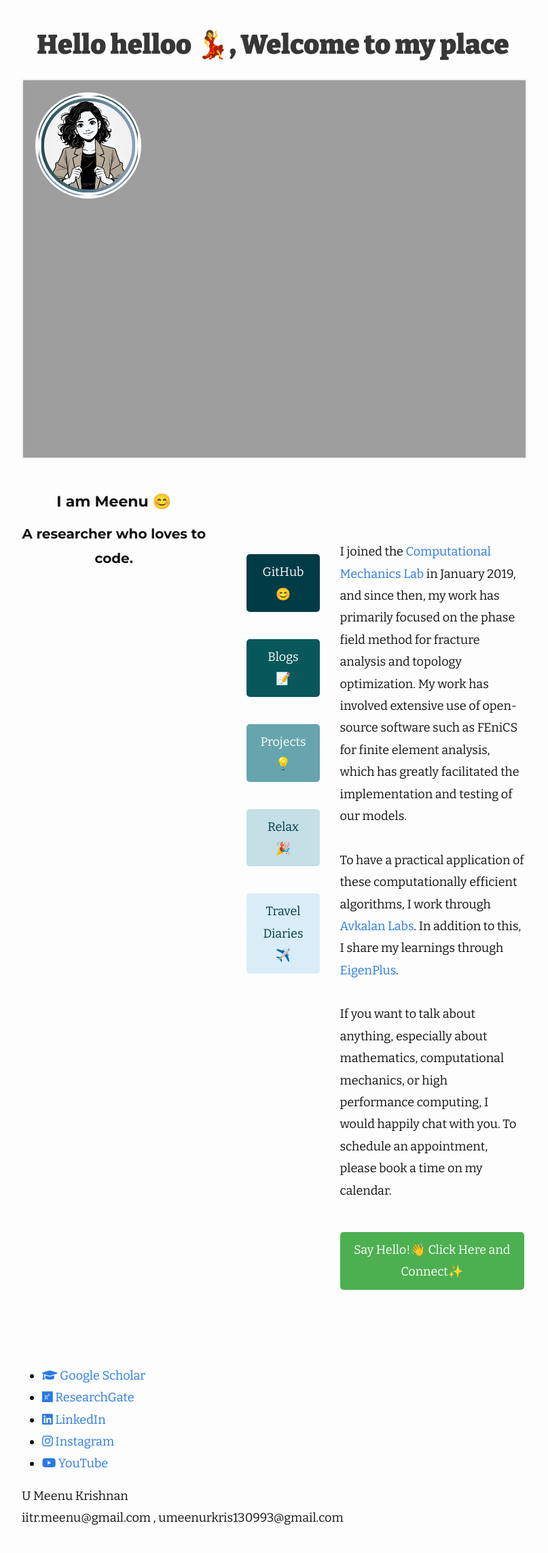
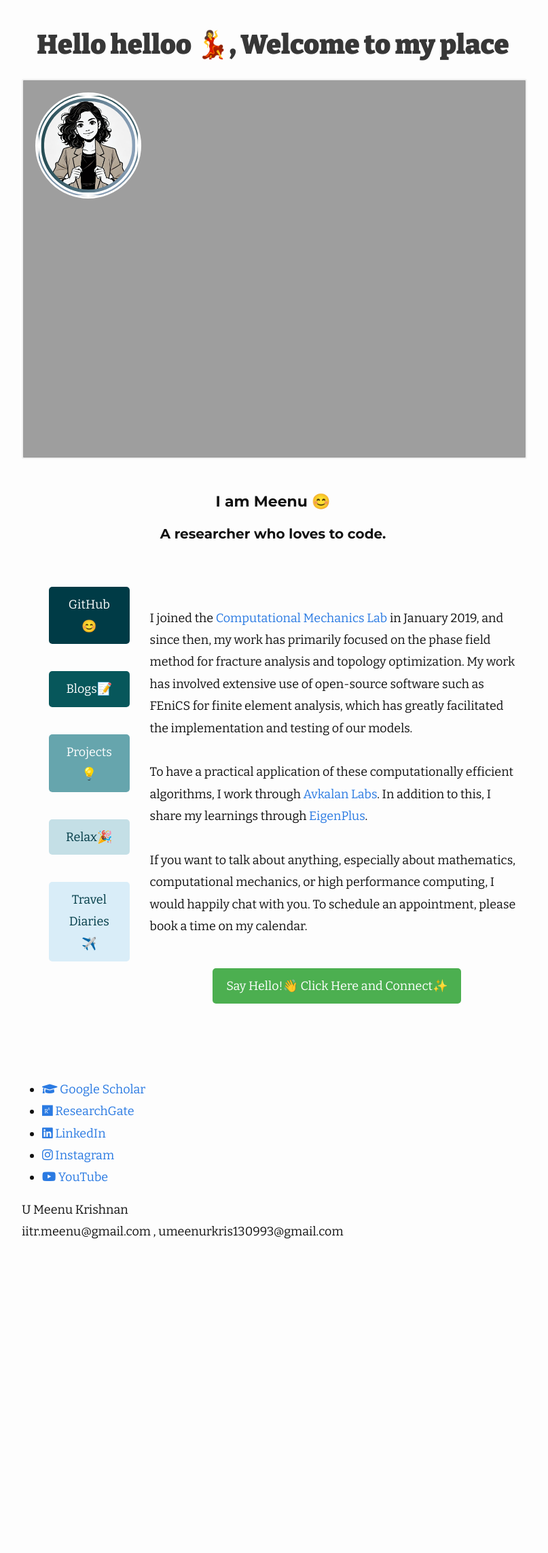
Before and after one commit to umeenukrishnan/umeenukrishnan.github.io, a Jekyll site: the page built from index.markdown, in a window 1280 px wide. Shown: the whole page at 68% size, without its empty margins (238-1045 px from the left). Built offline with Jekyll 4.4.1, drawn with Linux system fonts in a browser that asks for light colours; after the commit the page ends 1863 px from its top, so only the background shows below that.

Commit message:
Update home.html

```diff
--- a/_layouts/home.html
+++ b/_layouts/home.html
@@ -16,13 +16,14 @@ layout: default
       <object class="meenu-icon" data="{{ site.url }}/assets/svg/avtar.svg" width="150" style="pointer-events: none; border-radius: 50%; border: 3px solid white;"></object>
     </div>
   </div>
-  <div class="flexbox_item" style="display: flex; align-items: flex-start; gap: 20px; margin-top: 50px;">
-    <div style="width: 100%; text-align: center;">
-      <p style="font-size: 22px; font-family: Montserrat; line-height: 1.2; width: 100%;"><strong>I am Meenu 😊</strong></p>
-      <p style="font-size: 20px; font-family: Montserrat; width: 100%;"><strong>A researcher who loves to code.</strong></p>
+
+  <div style="width: 100%; text-align: center; margin-top: 50px;">
+    <p style="font-size: 22px; font-family: Montserrat; line-height: 1.2; width: 100%;"><strong>I am Meenu 😊</strong></p>
+    <p style="font-size: 20px; font-family: Montserrat; width: 100%;"><strong>A researcher who loves to code.</strong></p>
   </div>
 
-  <div class="flexbox_item" style="display: flex; align-items: flex-start; gap: 20px; margin-top: 50px;">
+  <div class="flexbox_item" style="display: flex; align-items: flex-start; gap: 20px; margin-top: 20px;">
+    <div>
       <nav style="margin-top: 20px;">
         <ul style="list-style-type: none; padding: 0; display: flex; flex-direction: column; gap: 10px;">
           <li><a class="link" href="https://github.com/umeenukrishnan" style="background-color: #003B46; color: white; padding: 10px 20px; text-decoration: none; border-radius: 5px; display: block; text-align: center;">GitHub😊</a></li>
@@ -33,6 +34,7 @@ layout: default
         </ul>
       </nav>
     </div>
+
     <div style="width: 100%;">
       <div class="hero">
         <div class="flexbox_container_two_col flexbox_container_flip primary_container" style="padding-top: 50px; padding-bottom: 50px;">
@@ -47,7 +49,6 @@ layout: default
               <div style="text-align: center;">
                 <a class="button button-hello" href="https://calendly.com/umeenukrishnan/30min" target="_blank" title="Let's connect!" style="background-color: #4CAF50; color: white; padding: 10px 20px; text-decoration: none; border-radius: 5px; display: inline-block;">Say Hello!👋 Click Here and Connect✨</a>
               </div>
-
           </div>
         </div>
       </div>
```
